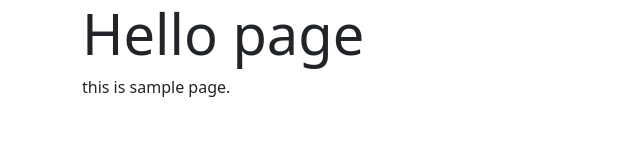
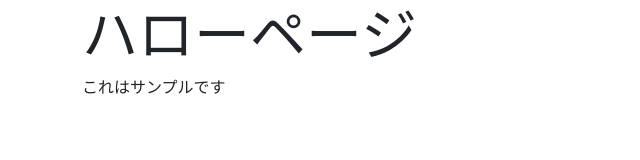
Before and after one commit to codestep-toda/village-exam, a plain HTML site: page index.html in a window 1280 px wide. Shown: the whole page, without its empty margins (0-640 px from the left). Drawn offline with nearby package versions, Linux system fonts and the light colour scheme.

Commit message:
Add files via upload

```diff
--- a/index.html
+++ b/index.html
@@ -8,8 +8,8 @@
 </head>
 
 <body class="container">
-  <h1 class="display-4">Hello page</h1>
-  <p class="msg">this is sample page.</p>
+  <h1 class="display-4">ハローページ</h1>
+  <p class="msg">これはサンプルです</p>
 </body>
 
 </html>
```
